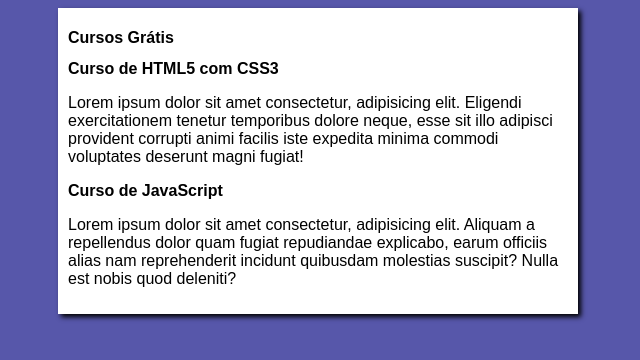
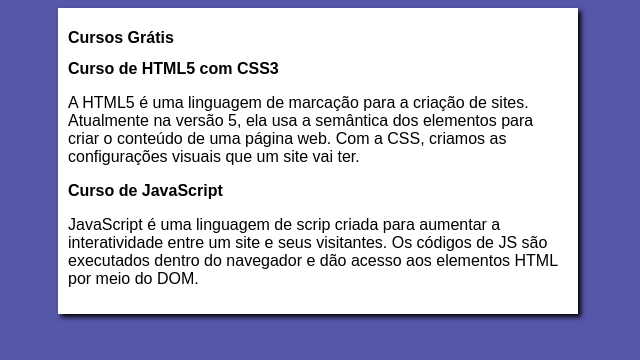
Before and after one commit to michellesass/projeto_site, a plain HTML site: page index.html in a window 1280 px wide. Shown: the whole page, without its empty margins (322-962 px from the left). Drawn offline with Linux system fonts and the light colour scheme.

Commit message:
update index

```diff
--- a/index.html
+++ b/index.html
@@ -14,12 +14,12 @@
 
         <article>
             <h2>Curso de HTML5 com CSS3</h2>
-            <p>Lorem ipsum dolor sit amet consectetur, adipisicing elit. Eligendi exercitationem tenetur temporibus dolore neque, esse sit illo adipisci provident corrupti animi facilis iste expedita minima commodi voluptates deserunt magni fugiat!</p>
+            <p>A HTML5 é uma linguagem de marcação para a criação de sites. Atualmente na versão 5, ela usa a semântica dos elementos para criar o conteúdo de uma página web. Com a CSS, criamos as configurações visuais que um site vai ter.</p>
         </article>
 
         <article>
             <h2>Curso de JavaScript</h2>
-            <p>Lorem ipsum dolor sit amet consectetur, adipisicing elit. Aliquam a repellendus dolor quam fugiat repudiandae explicabo, earum officiis alias nam reprehenderit incidunt quibusdam molestias suscipit? Nulla est nobis quod deleniti?</p>
+            <p>JavaScript é uma linguagem de scrip criada para aumentar a interatividade entre um site e seus visitantes. Os códigos de JS são executados dentro do navegador e dão acesso aos elementos HTML por meio do DOM. </p>
         </article>
 
     </main>
```
